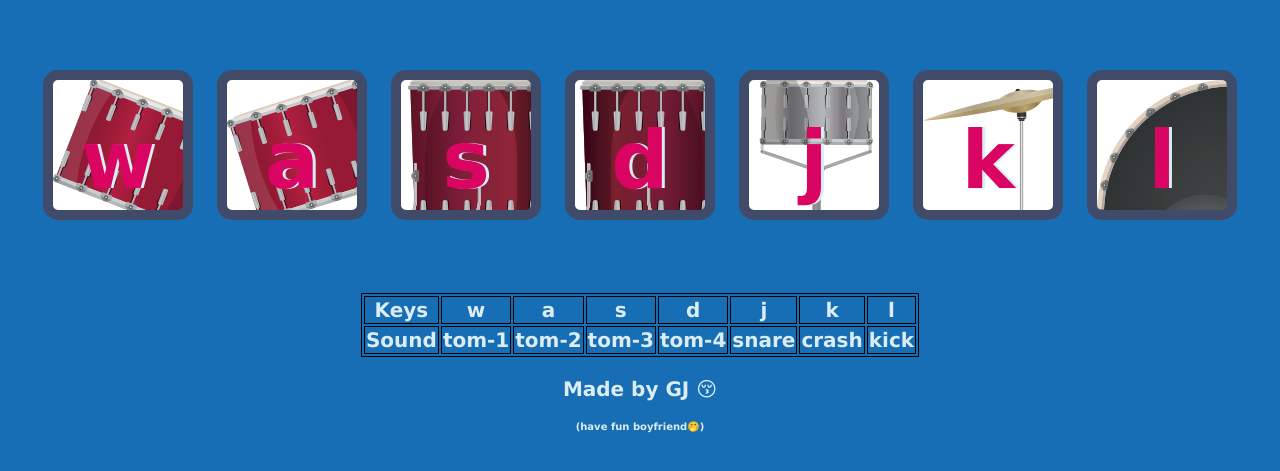
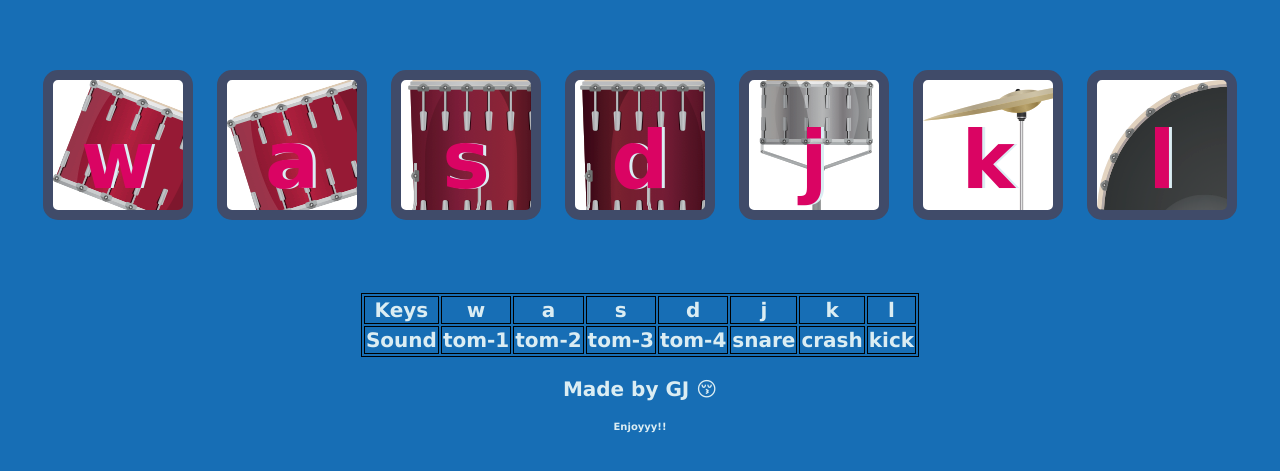
Before and after one commit to geethu26/sasta_drums, a plain HTML site: page index.html in a window 1280 px wide. Shown: the part 153-624 px from the top of the page. Drawn offline with Linux system fonts and the light colour scheme; a web font is replaced by a local one.

Commit message:
Update: <p> tag in index.html

```diff
--- a/index.html
+++ b/index.html
@@ -51,7 +51,7 @@
         </tr>
       </table>
       <p>Made by GJ 😚</p>
-      <p class="para">(have fun boyfriend🤭)</p>
+      <p class="para">Enjoyyy!!</p>
     </footer>
     <script src="index.js"></script>
   </body>
```
